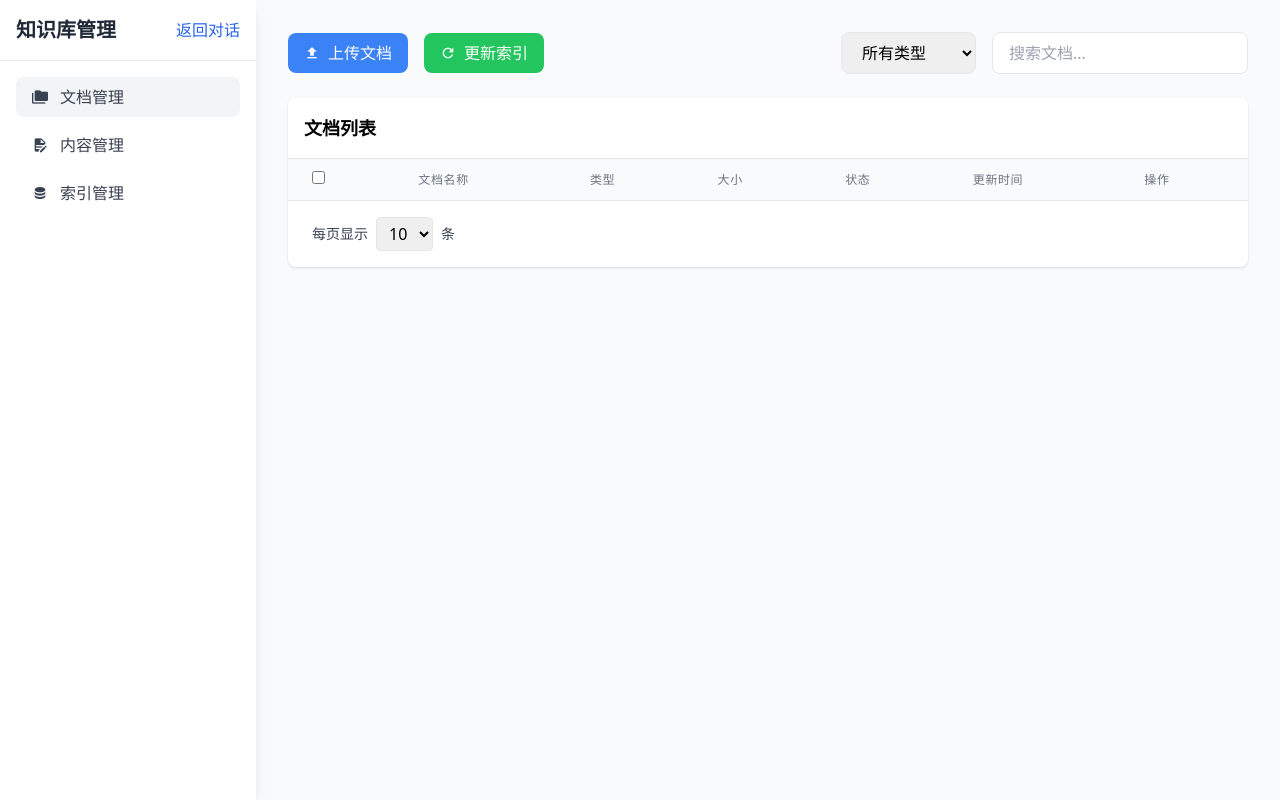
After one commit to ace920820/Long_memory_agent, a Flask app: template templates/knowledge_base.html in a window 1280 px wide. The commit adds this page. Run offline with Flask 3, Linux system fonts and the light colour scheme; the template is opened without the code that fills it, so the values that code supplies are empty; some libraries are stand-ins or nearby versions.

Commit message:
feat: 添加知识库管理功能 1. 新增知识库管理页面，实现：文档管理（支持多格式文档上传、预览、编辑和删除）、内容管理（支持内容分段和编辑）、索引管理（支持索引状态查看和操作） 2. 更新主页面，添加知识库管理入口 3. 优化页面布局和交互体验

```diff
--- /dev/null
+++ b/templates/knowledge_base.html
@@ -0,0 +1,401 @@
+<!DOCTYPE html>
+<html lang="zh">
+<head>
+    <meta charset="UTF-8">
+    <meta name="viewport" content="width=device-width, initial-scale=1.0">
+    <title>RAG 知识库管理系统</title>
+    <script src="https://cdn.tailwindcss.com"></script>
+    <link href="https://cdn.jsdelivr.net/npm/@mdi/font@6.5.95/css/materialdesignicons.min.css" rel="stylesheet">
+    <script src="https://cdn.jsdelivr.net/npm/chart.js"></script>
+</head>
+<body class="bg-gray-50">
+    <div class="min-h-screen flex">
+        <!-- 侧边栏 -->
+        <aside class="w-64 bg-white shadow-lg">
+            <div class="p-4 border-b">
+                <div class="flex items-center justify-between">
+                    <h1 class="text-xl font-bold text-gray-800">知识库管理</h1>
+                    <a href="/" class="text-blue-600 hover:text-blue-800">返回对话</a>
+                </div>
+            </div>
+            <nav class="p-4 space-y-2">
+                <button onclick="showTab('documents')" class="w-full flex items-center px-4 py-2 text-gray-700 bg-gray-100 rounded-lg">
+                    <span class="mdi mdi-folder-multiple mr-3"></span>
+                    文档管理
+                </button>
+                <button onclick="showTab('content')" class="w-full flex items-center px-4 py-2 text-gray-700 hover:bg-gray-100 rounded-lg">
+                    <span class="mdi mdi-file-document-edit mr-3"></span>
+                    内容管理
+                </button>
+                <button onclick="showTab('index')" class="w-full flex items-center px-4 py-2 text-gray-700 hover:bg-gray-100 rounded-lg">
+                    <span class="mdi mdi-database mr-3"></span>
+                    索引管理
+                </button>
+            </nav>
+        </aside>
+
+        <!-- 主内容区 -->
+        <main class="flex-1 p-8">
+            <!-- 文档管理页面 -->
+            <div id="documents-tab" class="space-y-6">
+                <!-- 顶部操作栏 -->
+                <div class="flex justify-between items-center">
+                    <div class="flex gap-4">
+                        <button onclick="showUploadModal()" class="bg-blue-500 text-white px-4 py-2 rounded-lg flex items-center hover:bg-blue-600">
+                            <span class="mdi mdi-upload mr-2"></span>
+                            上传文档
+                        </button>
+                        <button onclick="showIndexModal()" class="bg-green-500 text-white px-4 py-2 rounded-lg flex items-center hover:bg-green-600">
+                            <span class="mdi mdi-refresh mr-2"></span>
+                            更新索引
+                        </button>
+                    </div>
+                    <div class="flex gap-4">
+                        <select id="docTypeFilter" class="px-4 py-2 border rounded-lg">
+                            <option value="">所有类型</option>
+                            <option value="pdf">PDF文档</option>
+                            <option value="docx">Word文档</option>
+                            <option value="md">Markdown</option>
+                            <option value="txt">纯文本</option>
+                        </select>
+                        <input type="text" id="searchDocs" placeholder="搜索文档..."
+                            class="px-4 py-2 border rounded-lg w-64">
+                    </div>
+                </div>
+
+                <!-- 文档列表 -->
+                <div class="bg-white rounded-lg shadow">
+                    <div class="p-4 border-b">
+                        <h2 class="text-lg font-semibold">文档列表</h2>
+                    </div>
+                    <div class="overflow-x-auto">
+                        <table class="min-w-full divide-y divide-gray-200">
+                            <thead class="bg-gray-50">
+                                <tr>
+                                    <th class="px-6 py-3 text-left text-xs font-medium text-gray-500 uppercase tracking-wider">
+                                        <input type="checkbox" class="rounded" onclick="toggleAllDocuments(this)">
+                                    </th>
+                                    <th class="px-6 py-3 text-left text-xs font-medium text-gray-500 uppercase tracking-wider">文档名称</th>
+                                    <th class="px-6 py-3 text-left text-xs font-medium text-gray-500 uppercase tracking-wider">类型</th>
+                                    <th class="px-6 py-3 text-left text-xs font-medium text-gray-500 uppercase tracking-wider">大小</th>
+                                    <th class="px-6 py-3 text-left text-xs font-medium text-gray-500 uppercase tracking-wider">状态</th>
+                                    <th class="px-6 py-3 text-left text-xs font-medium text-gray-500 uppercase tracking-wider">更新时间</th>
+                                    <th class="px-6 py-3 text-left text-xs font-medium text-gray-500 uppercase tracking-wider">操作</th>
+                                </tr>
+                            </thead>
+                            <tbody id="documentsList" class="bg-white divide-y divide-gray-200">
+                                <!-- 文档列表将通过 JavaScript 动态加载 -->
+                            </tbody>
+                        </table>
+                    </div>
+                    <!-- 分页控件 -->
+                    <div class="px-6 py-4 flex items-center justify-between border-t">
+                        <div class="flex items-center">
+                            <span class="text-sm text-gray-700">每页显示</span>
+                            <select id="pageSize" class="mx-2 border rounded px-2 py-1">
+                                <option>10</option>
+                                <option>20</option>
+                                <option>50</option>
+                            </select>
+                            <span class="text-sm text-gray-700">条</span>
+                        </div>
+                        <div class="flex gap-2" id="pagination">
+                            <!-- 分页按钮将通过 JavaScript 动态生成 -->
+                        </div>
+                    </div>
+                </div>
+            </div>
+
+            <!-- 内容管理页面 -->
+            <div id="content-tab" class="hidden space-y-6">
+                <!-- 内容编辑区域 -->
+                <div class="bg-white rounded-lg shadow p-6">
+                    <h2 class="text-lg font-semibold mb-4">内容编辑</h2>
+                    <div class="space-y-4">
+                        <div>
+                            <label class="block text-sm font-medium text-gray-700 mb-2">分段设置</label>
+                            <div class="flex gap-4">
+                                <input type="number" class="px-4 py-2 border rounded-lg w-32" placeholder="段落大小">
+                                <select class="px-4 py-2 border rounded-lg">
+                                    <option>按段落</option>
+                                    <option>按字数</option>
+                                    <option>按句子</option>
+                                </select>
+                                <button class="px-4 py-2 bg-blue-500 text-white rounded-lg">应用</button>
+                            </div>
+                        </div>
+                        <div>
+                            <label class="block text-sm font-medium text-gray-700 mb-2">内容预览</label>
+                            <div class="border rounded-lg p-4 min-h-[200px] max-h-[400px] overflow-y-auto">
+                                <!-- 内容预览区域 -->
+                            </div>
+                        </div>
+                    </div>
+                </div>
+            </div>
+
+            <!-- 索引管理页面 -->
+            <div id="index-tab" class="hidden space-y-6">
+                <!-- 索引状态卡片 -->
+                <div class="grid grid-cols-1 md:grid-cols-3 gap-6">
+                    <div class="bg-white rounded-lg shadow p-6">
+                        <h3 class="text-lg font-semibold mb-4">索引状态</h3>
+                        <div class="space-y-2">
+                            <p>总文档数：<span id="totalDocs">0</span></p>
+                            <p>已索引：<span id="indexedDocs">0</span></p>
+                            <p>索引大小：<span id="indexSize">0 MB</span></p>
+                        </div>
+                    </div>
+                    <div class="bg-white rounded-lg shadow p-6">
+                        <h3 class="text-lg font-semibold mb-4">索引操作</h3>
+                        <div class="space-y-2">
+                            <button onclick="rebuildIndex()" class="w-full px-4 py-2 bg-blue-500 text-white rounded-lg">重建索引</button>
+                            <button onclick="optimizeIndex()" class="w-full px-4 py-2 bg-green-500 text-white rounded-lg">优化索引</button>
+                            <button onclick="backupIndex()" class="w-full px-4 py-2 bg-yellow-500 text-white rounded-lg">备份索引</button>
+                        </div>
+                    </div>
+                    <div class="bg-white rounded-lg shadow p-6">
+                        <h3 class="text-lg font-semibold mb-4">索引配置</h3>
+                        <div class="space-y-2">
+                            <div class="flex justify-between items-center">
+                                <span>向量维度</span>
+                                <input type="number" value="512" class="border rounded px-2 py-1 w-24">
+                            </div>
+                            <div class="flex justify-between items-center">
+                                <span>相似度阈值</span>
+                                <input type="number" value="0.8" step="0.1" min="0" max="1" class="border rounded px-2 py-1 w-24">
+                            </div>
+                        </div>
+                    </div>
+                </div>
+            </div>
+        </main>
+    </div>
+
+    <!-- 上传文档模态框 -->
+    <div id="uploadModal" class="hidden fixed inset-0 bg-black bg-opacity-50 flex items-center justify-center">
+        <div class="bg-white rounded-lg p-6 w-full max-w-2xl">
+            <div class="flex justify-between items-center mb-4">
+                <h3 class="text-lg font-semibold">上传文档</h3>
+                <button onclick="closeUploadModal()" class="text-gray-500 hover:text-gray-700">
+                    <span class="mdi mdi-close"></span>
+                </button>
+            </div>
+            <div class="space-y-4">
+                <div class="border-2 border-dashed border-gray-300 rounded-lg p-8 text-center">
+                    <div class="space-y-2">
+                        <span class="mdi mdi-upload text-4xl text-gray-400"></span>
+                        <p class="text-gray-600">拖拽文件到此处或点击上传</p>
+                        <p class="text-sm text-gray-500">支持 PDF, Word, Markdown, TXT 格式</p>
+                    </div>
+                    <input type="file" id="fileInput" class="hidden" multiple accept=".pdf,.docx,.md,.txt">
+                </div>
+                <div class="space-y-2">
+                    <div class="flex justify-between text-sm">
+                        <span>文档类型</span>
+                        <select class="border rounded px-2 py-1">
+                            <option>自动检测</option>
+                            <option>技术文档</option>
+                            <option>知识库</option>
+                            <option>其他</option>
+                        </select>
+                    </div>
+                </div>
+            </div>
+            <div class="mt-6 flex justify-end gap-4">
+                <button onclick="closeUploadModal()" class="px-4 py-2 border rounded-lg hover:bg-gray-100">取消</button>
+                <button onclick="uploadDocuments()" class="px-4 py-2 bg-blue-500 text-white rounded-lg hover:bg-blue-600">开始上传</button>
+            </div>
+        </div>
+    </div>
+
+    <script>
+        // 页面加载完成后初始化
+        document.addEventListener('DOMContentLoaded', function() {
+            loadDocuments();
+            updateIndexStats();
+        });
+
+        // 显示/隐藏不同的标签页
+        function showTab(tabName) {
+            document.querySelectorAll('[id$="-tab"]').forEach(tab => {
+                tab.classList.add('hidden');
+            });
+            document.getElementById(`${tabName}-tab`).classList.remove('hidden');
+        }
+
+        // 加载文档列表
+        async function loadDocuments() {
+            try {
+                const response = await fetch('/api/documents');
+                const data = await response.json();
+                renderDocuments(data.documents || []);
+            } catch (error) {
+                console.error('Error loading documents:', error);
+                showNotification('加载文档列表失败', 'error');
+            }
+        }
+
+        // 渲染文档列表
+        function renderDocuments(documents) {
+            const tbody = document.getElementById('documentsList');
+            tbody.innerHTML = documents.map((doc, index) => `
+                <tr>
+                    <td class="px-6 py-4 whitespace-nowrap">
+                        <input type="checkbox" class="rounded" value="${doc.id}">
+                    </td>
+                    <td class="px-6 py-4">
+                        <div class="flex items-center">
+                            <span class="mdi ${getFileIcon(doc.type)} text-2xl mr-2"></span>
+                            <span class="text-sm text-gray-900">${doc.name}</span>
+                        </div>
+                    </td>
+                    <td class="px-6 py-4 whitespace-nowrap">
+                        <span class="px-2 inline-flex text-xs leading-5 font-semibold rounded-full ${getTypeColor(doc.type)}">
+                            ${doc.type}
+                        </span>
+                    </td>
+                    <td class="px-6 py-4 whitespace-nowrap text-sm text-gray-500">
+                        ${formatFileSize(doc.size)}
+                    </td>
+                    <td class="px-6 py-4 whitespace-nowrap">
+                        <span class="px-2 inline-flex text-xs leading-5 font-semibold rounded-full ${getStatusColor(doc.status)}">
+                            ${doc.status}
+                        </span>
+                    </td>
+                    <td class="px-6 py-4 whitespace-nowrap text-sm text-gray-500">
+                        ${formatDate(doc.updated_at)}
+                    </td>
+                    <td class="px-6 py-4 whitespace-nowrap text-sm font-medium">
+                        <div class="flex gap-2">
+                            <button onclick="previewDocument(${doc.id})" class="text-blue-600 hover:text-blue-900">预览</button>
+                            <button onclick="editDocument(${doc.id})" class="text-green-600 hover:text-green-900">编辑</button>
+                            <button onclick="deleteDocument(${doc.id})" class="text-red-600 hover:text-red-900">删除</button>
+                        </div>
+                    </td>
+                </tr>
+            `).join('');
+        }
+
+        // 辅助函数
+        function getFileIcon(type) {
+            const icons = {
+                'pdf': 'mdi-file-pdf',
+                'docx': 'mdi-file-word',
+                'md': 'mdi-language-markdown',
+                'txt': 'mdi-file-document'
+            };
+            return icons[type] || 'mdi-file';
+        }
+
+        function getTypeColor(type) {
+            const colors = {
+                'pdf': 'bg-red-100 text-red-800',
+                'docx': 'bg-blue-100 text-blue-800',
+                'md': 'bg-green-100 text-green-800',
+                'txt': 'bg-gray-100 text-gray-800'
+            };
+            return colors[type] || 'bg-gray-100 text-gray-800';
+        }
+
+        function getStatusColor(status) {
+            const colors = {
+                '已索引': 'bg-green-100 text-green-800',
+                '未索引': 'bg-yellow-100 text-yellow-800',
+                '处理中': 'bg-blue-100 text-blue-800',
+                '错误': 'bg-red-100 text-red-800'
+            };
+            return colors[status] || 'bg-gray-100 text-gray-800';
+        }
+
+        function formatFileSize(bytes) {
+            if (bytes === 0) return '0 B';
+            const k = 1024;
+            const sizes = ['B', 'KB', 'MB', 'GB'];
+            const i = Math.floor(Math.log(bytes) / Math.log(k));
+            return parseFloat((bytes / Math.pow(k, i)).toFixed(2)) + ' ' + sizes[i];
+        }
+
+        function formatDate(date) {
+            return new Date(date).toLocaleString('zh-CN');
+        }
+
+        // 模态框操作
+        function showUploadModal() {
+            document.getElementById('uploadModal').classList.remove('hidden');
+        }
+
+        function closeUploadModal() {
+            document.getElementById('uploadModal').classList.add('hidden');
+        }
+
+        // 文件上传
+        async function uploadDocuments() {
+            const fileInput = document.getElementById('fileInput');
+            const files = fileInput.files;
+
+            if (files.length === 0) {
+                showNotification('请选择要上传的文件', 'warning');
+                return;
+            }
+
+            const formData = new FormData();
+            for (let file of files) {
+                formData.append('files', file);
+            }
+
+            try {
+                const response = await fetch('/api/documents/upload', {
+                    method: 'POST',
+                    body: formData
+                });
+
+                const result = await response.json();
+
+                if (result.success) {
+                    showNotification('文件上传成功', 'success');
+                    closeUploadModal();
+                    loadDocuments();
+                } else {
+                    showNotification(result.error || '上传失败', 'error');
+                }
+            } catch (error) {
+                console.error('Error uploading files:', error);
+                showNotification('上传文件时发生错误', 'error');
+            }
+        }
+
+        // 通知功能
+        function showNotification(message, type = 'info') {
+            // 实现通知显示逻辑
+        }
+
+        // 更新索引统计信息
+        async function updateIndexStats() {
+            try {
+                const response = await fetch('/api/index/stats');
+                const stats = await response.json();
+
+                document.getElementById('totalDocs').textContent = stats.total_docs;
+                document.getElementById('indexedDocs').textContent = stats.indexed_docs;
+                document.getElementById('indexSize').textContent = formatFileSize(stats.index_size);
+            } catch (error) {
+                console.error('Error updating index stats:', error);
+            }
+        }
+
+        // 索引操作
+        async function rebuildIndex() {
+            // 实现重建索引逻辑
+        }
+
+        async function optimizeIndex() {
+            // 实现优化索引逻辑
+        }
+
+        async function backupIndex() {
+            // 实现备份索引逻辑
+        }
+    </script>
+</body>
+</html>
```
Also changed, not shown: templates/index.html (+9 -12 lines).
